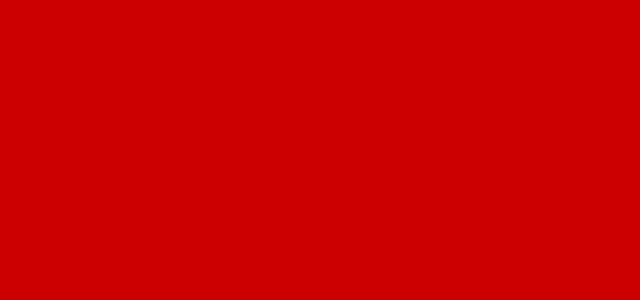
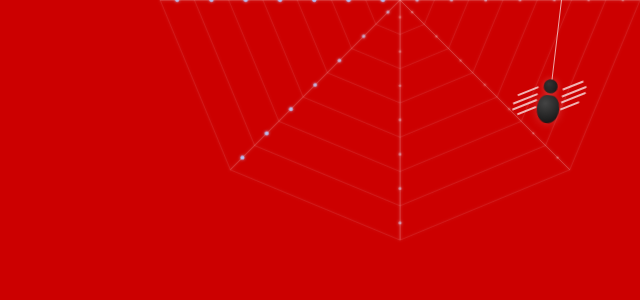
Before and after one commit to Surya-ux-max/B, a React (Vite) app in the folder client/: page / in a window 1280 px wide. Shown: the top 300 px of the page, without its empty margins (640-1280 px from the left). Built offline with nearby package versions, Linux system fonts and the light colour scheme.

Commit message:
Web Design - v1

```diff
--- a/client/src/components/Landing/Landing.jsx
+++ b/client/src/components/Landing/Landing.jsx
@@ -1,7 +1,10 @@
+import SpiderWeb from '../SpiderWeb/SpiderWeb'
 import './Landing.css'
 
 export default function Landing() {
   return (
-    <section id="landing" className="landing" aria-label="Hero" />
+    <section id="landing" className="landing" aria-label="Hero">
+      <SpiderWeb />
+    </section>
   )
 }
--- /dev/null
+++ b/client/src/components/SpiderWeb/SpiderWeb.css
@@ -0,0 +1,150 @@
+/* ══════════════════════════════════════════════════════════════
+   SpiderWeb.css  –  Styles for the decorative right-side web
+   ══════════════════════════════════════════════════════════════ */
+
+/* ── Outer wrapper: fixed to the top-right corner ───────────── */
+.spider-web-wrapper {
+  position: fixed;
+  top: 0;
+  right: 0;
+  width: clamp(260px, 38vw, 480px);
+  height: clamp(260px, 38vw, 480px);
+  pointer-events: none;
+  z-index: 10;
+  overflow: visible;
+}
+
+/* ── SVG element ─────────────────────────────────────────────── */
+.spider-web-svg {
+  position: absolute;
+  top: 0;
+  right: 0;
+  width: 100%;
+  height: 100%;
+  overflow: visible;
+}
+
+/* ── Spoke lines ─────────────────────────────────────────────── */
+.web-spoke {
+  stroke: rgba(255, 255, 255, 0.55);
+  stroke-width: 0.8;
+  fill: none;
+}
+
+/* ── Concentric ring polygons ────────────────────────────────── */
+.web-ring {
+  stroke: rgba(255, 255, 255, 0.45);
+  stroke-width: 1;
+  fill: none;
+  animation: ring-shimmer 4s ease-in-out infinite alternate;
+}
+
+@keyframes ring-shimmer {
+  0%   { stroke-opacity: 0.35; }
+  100% { stroke-opacity: 0.75; }
+}
+
+/* ── Dew-drop circles at intersections ───────────────────────── */
+.web-dew {
+  fill: rgba(255, 255, 255, 0.7);
+  animation: dew-pulse 3s ease-in-out infinite alternate;
+}
+
+@keyframes dew-pulse {
+  0%   { r: 2; opacity: 0.4; fill: rgba(255, 255, 255, 0.6); }
+  50%  { r: 3.5; opacity: 1;   fill: rgba(180, 200, 255, 0.9); }
+  100% { r: 2; opacity: 0.4; fill: rgba(255, 255, 255, 0.6); }
+}
+
+/* ── Spider thread container ─────────────────────────────────── */
+.spider-thread-wrap {
+  position: absolute;
+  top: 0;
+  right: 68px;          /* horizontal position from the right edge */
+  display: flex;
+  flex-direction: column;
+  align-items: center;
+  animation: spider-swing 5s ease-in-out infinite;
+  transform-origin: top center;
+}
+
+@keyframes spider-swing {
+  0%   { transform: rotate(-8deg); }
+  50%  { transform: rotate(8deg);  }
+  100% { transform: rotate(-8deg); }
+}
+
+/* ── Thread line ─────────────────────────────────────────────── */
+.spider-thread {
+  width: 1px;
+  height: 80px;
+  background: rgba(255, 255, 255, 0.65);
+}
+
+/* ── Spider body container ───────────────────────────────────── */
+.spider-body {
+  position: relative;
+  display: flex;
+  flex-direction: column;
+  align-items: center;
+}
+
+/* ── Head ────────────────────────────────────────────────────── */
+.spider-head {
+  width: 14px;
+  height: 14px;
+  border-radius: 50%;
+  background: radial-gradient(circle at 35% 35%, #333, #111);
+  box-shadow: 0 0 6px rgba(255, 255, 255, 0.25);
+}
+
+/* ── Abdomen ─────────────────────────────────────────────────── */
+.spider-abdomen {
+  width: 22px;
+  height: 28px;
+  border-radius: 50% 50% 60% 60%;
+  background: radial-gradient(circle at 35% 30%, #444, #0d0d0d);
+  box-shadow: 0 0 10px rgba(255, 255, 255, 0.2);
+  margin-top: 2px;
+}
+
+/* ── Legs shared ─────────────────────────────────────────────── */
+.spider-legs {
+  position: absolute;
+  top: 8px;
+  display: flex;
+  flex-direction: column;
+  gap: 5px;
+}
+
+.spider-legs.left  { right: 100%; align-items: flex-end; margin-right: 1px; }
+.spider-legs.right { left: 100%;  align-items: flex-start; margin-left: 1px; }
+
+.spider-legs span {
+  display: block;
+  height: 1.5px;
+  background: rgba(255, 255, 255, 0.7);
+  border-radius: 2px;
+  transform-origin: right center;
+  animation: leg-wiggle 0.6s ease-in-out infinite alternate;
+}
+
+.spider-legs.right span {
+  transform-origin: left center;
+}
+
+/* Four legs each side with staggered widths & angles */
+.spider-legs.left  span:nth-child(1) { width: 22px; transform: rotate(-35deg); }
+.spider-legs.left  span:nth-child(2) { width: 26px; transform: rotate(-15deg); }
+.spider-legs.left  span:nth-child(3) { width: 26px; transform: rotate(10deg);  }
+.spider-legs.left  span:nth-child(4) { width: 20px; transform: rotate(30deg);  }
+
+.spider-legs.right span:nth-child(1) { width: 22px; transform: rotate(35deg);  }
+.spider-legs.right span:nth-child(2) { width: 26px; transform: rotate(15deg);  }
+.spider-legs.right span:nth-child(3) { width: 26px; transform: rotate(-10deg); }
+.spider-legs.right span:nth-child(4) { width: 20px; transform: rotate(-30deg); }
+
+@keyframes leg-wiggle {
+  0%   { transform: rotate(var(--r, -35deg)) scaleX(0.95); }
+  100% { transform: rotate(calc(var(--r, -35deg) + 8deg)) scaleX(1.05); }
+}
--- /dev/null
+++ b/client/src/components/SpiderWeb/SpiderWeb.jsx
@@ -0,0 +1,100 @@
+import './SpiderWeb.css'
+
+/* ──────────────────────────────────────────────────────────
+   SpiderWeb – Decorative animated SVG web, fixed to the
+   right edge of the viewport.
+   ────────────────────────────────────────────────────────── */
+
+export default function SpiderWeb() {
+  const cx     = 420   // SVG centre-x
+  const cy     = 0     // SVG centre-y (top edge – web hangs down)
+  const rings  = 7     // concentric rings
+  const spokes = 8     // radial lines
+  const maxR   = 420   // outermost radius
+
+  const angles = Array.from({ length: spokes }, (_, i) => (i * 360) / spokes)
+
+  const polar = (angle, r) => {
+    const rad = ((angle - 90) * Math.PI) / 180
+    return { x: cx + r * Math.cos(rad), y: cy + r * Math.sin(rad) }
+  }
+
+  const ringPoints = (r) =>
+    angles.map((a) => { const p = polar(a, r); return `${p.x},${p.y}` }).join(' ')
+
+  const spokeLines = angles.map((a, i) => {
+    const end = polar(a, maxR)
+    return <line key={i} x1={cx} y1={cy} x2={end.x} y2={end.y} className="web-spoke" />
+  })
+
+  const ringPolygons = Array.from({ length: rings }, (_, i) => {
+    const r = ((i + 1) / rings) * maxR
+    return (
+      <polygon
+        key={i}
+        points={ringPoints(r)}
+        className="web-ring"
+        style={{ animationDelay: `${i * 0.15}s` }}
+      />
+    )
+  })
+
+  const silkDrops = angles.flatMap((a, ai) =>
+    Array.from({ length: rings }, (_, ri) => {
+      const r = ((ri + 0.5) / rings) * maxR
+      const p = polar(a, r)
+      return (
+        <circle
+          key={`${ai}-${ri}`}
+          cx={p.x}
+          cy={p.y}
+          r={2.8}
+          className="web-dew"
+          style={{ animationDelay: `${(ai * rings + ri) * 0.08}s` }}
+        />
+      )
+    })
+  )
+
+  return (
+    <div className="spider-web-wrapper" aria-hidden="true">
+      <svg
+        className="spider-web-svg"
+        viewBox={`0 0 ${cx * 2} ${maxR}`}
+        xmlns="http://www.w3.org/2000/svg"
+        preserveAspectRatio="xMaxYMin meet"
+      >
+        <defs>
+          <filter id="web-glow" x="-40%" y="-40%" width="180%" height="180%">
+            <feGaussianBlur stdDeviation="2.5" result="blur" />
+            <feMerge>
+              <feMergeNode in="blur" />
+              <feMergeNode in="SourceGraphic" />
+            </feMerge>
+          </filter>
+        </defs>
+
+        <g filter="url(#web-glow)">
+          {spokeLines}
+          {ringPolygons}
+          {silkDrops}
+        </g>
+      </svg>
+
+      {/* Spider hanging on silk thread */}
+      <div className="spider-thread-wrap">
+        <div className="spider-thread" />
+        <div className="spider-body">
+          <div className="spider-head" />
+          <div className="spider-abdomen" />
+          <div className="spider-legs left">
+            <span /><span /><span /><span />
+          </div>
+          <div className="spider-legs right">
+            <span /><span /><span /><span />
+          </div>
+        </div>
+      </div>
+    </div>
+  )
+}
```
